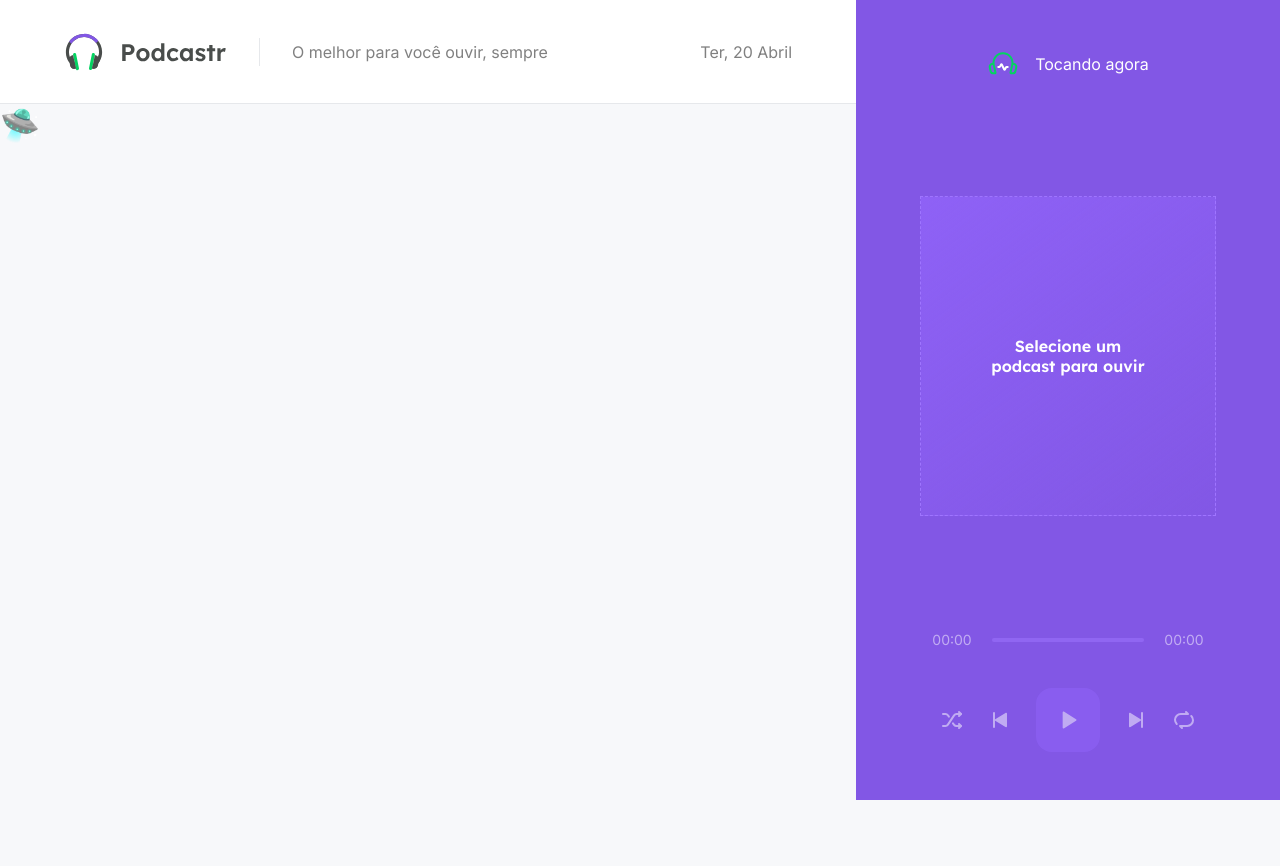
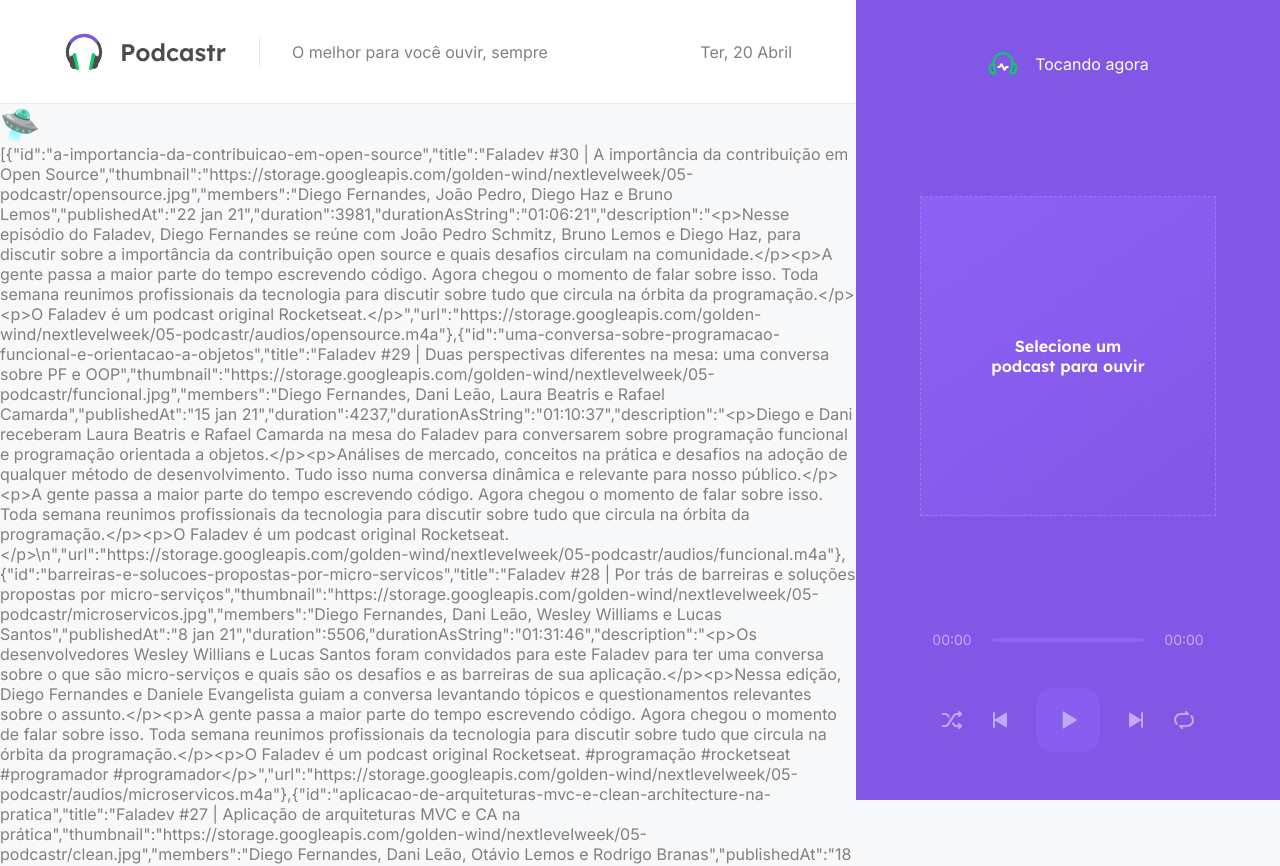
Before and after one commit to cpelichek/podcastr, a Next.js app: page / in a window 1280 px wide. Shown: the top 866 px of the page. Before the commit the page ends 800 px from the top, so only its background shows below. Built offline with nearby package versions, Linux system fonts and the light colour scheme; data requests are answered from the project's data file.

Commit message:
Add folder utils with function for formating and converting our duration from number to string; add formatting to our data when we get it, rather than when we render the component, because this way we don't re-render by accident; add type to all our data variables

```diff
--- a/src/pages/index.tsx
+++ b/src/pages/index.tsx
@@ -1,11 +1,19 @@
 import { GetStaticProps } from "next";
+import { format, parseISO } from "date-fns";
+import ptBR from "date-fns/locale/pt-BR";
 import { api } from "../services/api";
+import { convertDurationToTimeString } from "../utils/convertDurationToTimeString";
 
 type Episode = {
   id: string;
   title: string;
-  members: string[];
-  // ...
+  thumbnail: string;
+  members: string;
+  publishedAt: string;
+  duration: number;
+  durationAsString: string;
+  description: string;
+  url: string;
 };
 
 type HomeProps = {
@@ -17,26 +25,43 @@
   return (
     <>
       <h1>🛸</h1>
-      {/* <p>{JSON.stringify(props.episodes)}</p> */}
+      <p>{JSON.stringify(props.episodes)}</p>
     </>
   );
 }
 
 //API usando modelo SSG (Static Site Generation) e tipagem do typescript
 export const getStaticProps: GetStaticProps = async () => {
-  const response = await api.get("episodes", {
+  const { data } = await api.get("episodes", {
     params: {
       _limit: 12,
       _sort: "published_at",
       _order: "desc",
     },
   });
-  const data = await response.data;
+
+  const episodes = data.map((episode) => {
+    return {
+      id: episode.id,
+      title: episode.title,
+      thumbnail: episode.thumbnail,
+      members: episode.members,
+      publishedAt: format(parseISO(episode.published_at), "d MMM yy", {
+        locale: ptBR,
+      }),
+      duration: Number(episode.file.duration),
+      durationAsString: convertDurationToTimeString(
+        Number(episode.file.duration)
+      ),
+      description: episode.description,
+      url: episode.file.url,
+    };
+  });
 
   return {
     props: {
-      episodes: data,
+      episodes,
     },
-    revalidate: 60,
+    revalidate: 60 * 60 * 8,
   };
 };
--- /dev/null
+++ b/src/utils/convertDurationToTimeString.ts
@@ -0,0 +1,11 @@
+export function convertDurationToTimeString(duration: number) {
+  const hours = Math.floor(duration / 3600);
+  const minutes = Math.floor((duration % 3600) / 60);
+  const seconds = duration % 60;
+
+  const timeString = [hours, minutes, seconds]
+    .map((unit) => String(unit).padStart(2, "0"))
+    .join(":");
+
+  return timeString;
+}
```
